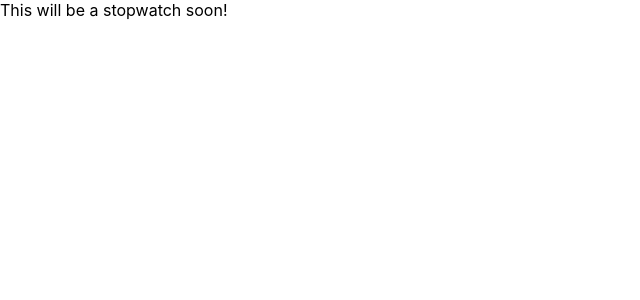
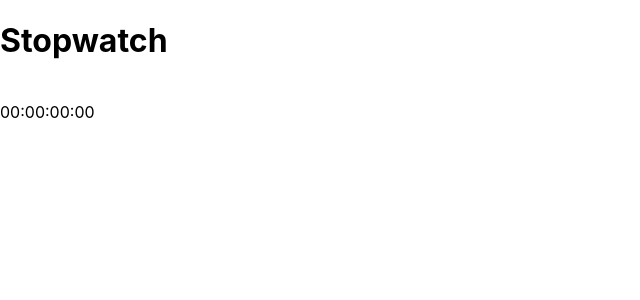
Before and after one commit to Ryan-Caruth/stopwatch, a React (Create React App) app: page / in a window 1280 px wide. Shown: the top 300 px of the page, without its empty margins (0-640 px from the left). Built offline with nearby package versions, Linux system fonts and the light colour scheme.

Commit message:
Added title and timer to page

```diff
--- a/src/App.js
+++ b/src/App.js
@@ -1,9 +1,10 @@
+import Stopwatch from "./pages/Stopwatch";
 
 
 function App() {
   return (
     <div>
-      This will be a stopwatch soon!
+      <Stopwatch />
     </div>
   );
 }
--- /dev/null
+++ b/src/components/timer/Timer.jsx
@@ -0,0 +1,18 @@
+import React from "react";
+
+const Timer = () => {
+  return (
+    <div className="stopwatch-container">
+      <h1>Stopwatch</h1>
+      <br />
+      <div className="timer-container">
+        <span id="hours">00:</span>
+        <span id="minutes">00:</span>
+        <span id="seconds">00:</span>
+        <span id="millieseconds">00</span>
+      </div>
+    </div>
+  );
+};
+
+export default Timer;
--- a/src/pages/Stopwatch.jsx
+++ b/src/pages/Stopwatch.jsx
@@ -0,0 +1,12 @@
+import React from 'react'
+import Timer from '../components/timer/Timer'
+
+const Stopwatch = () => {
+  return (
+      <div>
+          <Timer />
+    </div>
+  )
+}
+
+export default Stopwatch
```
